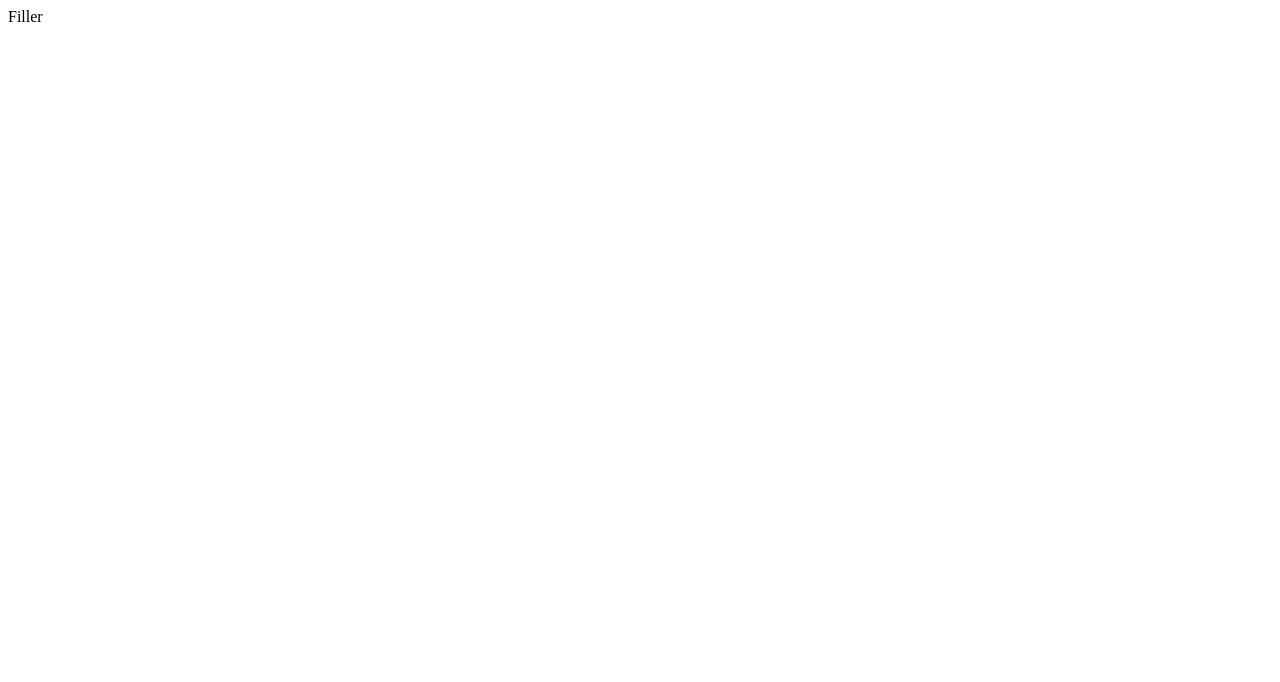
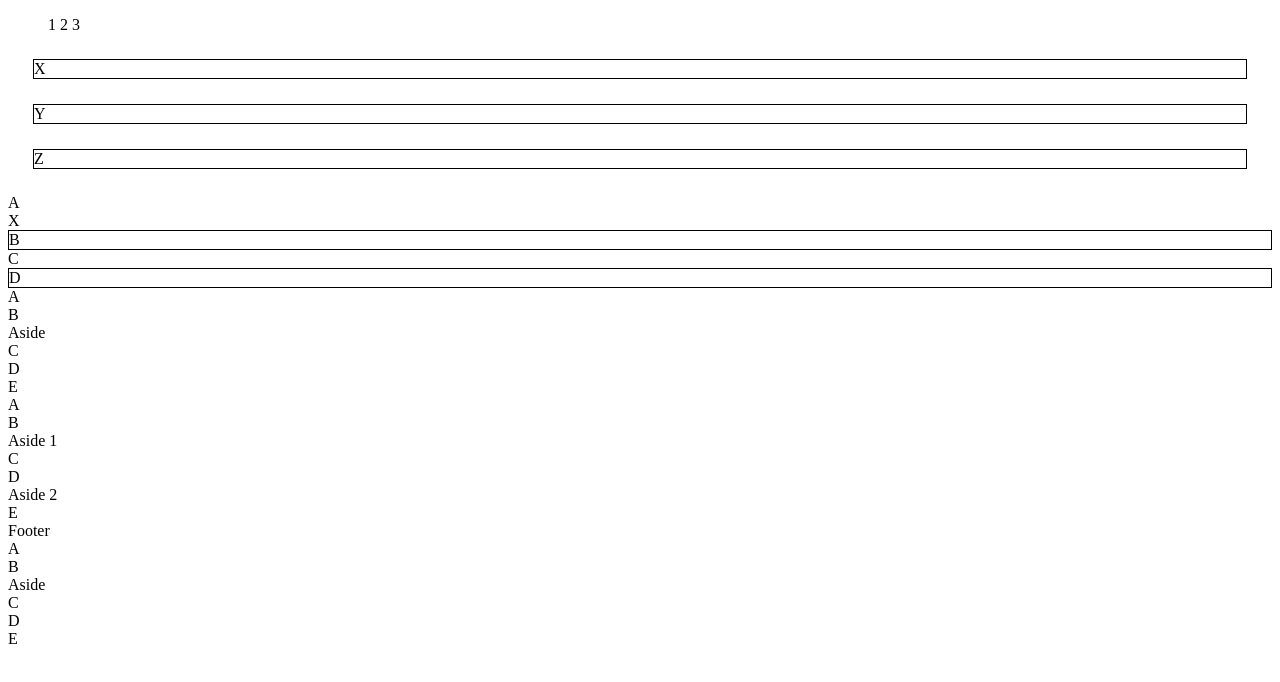
Before and after one commit to BSGreaves/pseudoclass, a plain HTML site: page index.html in a window 1280 px wide. Drawn offline with Linux system fonts and the light colour scheme.

Commit message:
Exercise Complete

```diff
--- a/index.html
+++ b/index.html
@@ -1 +1,55 @@
-Filler
+<!DOCTYPE html>
+<html>
+<head>
+	<meta charset="utf-8">
+	<link rel="stylesheet" type="text/css" href="main.css"
+</head>
+
+<ul class="top">
+  <li class="block">1</li>
+  <li class="block">2</li>
+  <li class="block">3</li>
+</ul>
+
+<span class="inline">X</span>
+<span class="inline">Y</span>
+<span class="inline">Z</span>
+
+<article class="n-child">
+  <section> A </section>
+  <div> X </div>
+  <section> B </section>
+  <section> C </section>
+  <section> D </section>
+</article>
+
+<article class="n-type">
+  <section> A </section>
+  <section> B </section>
+  <aside> Aside </aside>
+  <section> C </section>
+  <section> D </section>
+  <section> E </section>
+</article>
+
+<article class="first-of-type">
+  <section> A </section>
+  <section> B </section>
+  <aside> Aside 1 </aside>
+  <section> C </section>
+  <section> D </section>
+  <aside> Aside 2 </aside>
+  <section> E </section>
+  <footer>Footer</footer>
+</article>
+
+<article class="three">
+  <section> A </section>
+  <section> B </section>
+  <aside> Aside </aside>
+  <section> C </section>
+  <section> D </section>
+  <section> E </section>
+</article>
+
+</html>
--- a/main.css
+++ b/main.css
@@ -1 +1,18 @@
-Filler
+li.block {
+	display: inline;
+	text-decoration: none;
+}
+
+span.inline {
+	display: block;
+	border: 1px solid black;
+	margin: 25px;
+}
+
+article.n-child section:nth-child(2n + 3) {
+	border: 1px black solid;
+}
+
+Currently, the <li> items are block level elements. Add correct styles to remove the bullets and display them as inline elements.
+The three <span> elements should be displayed as block elements with a 1 pixel border and 25 pixel margin on all sides.
+In the article element with the class n-child, add a 1 pixel border around every even numbered section element.
```
